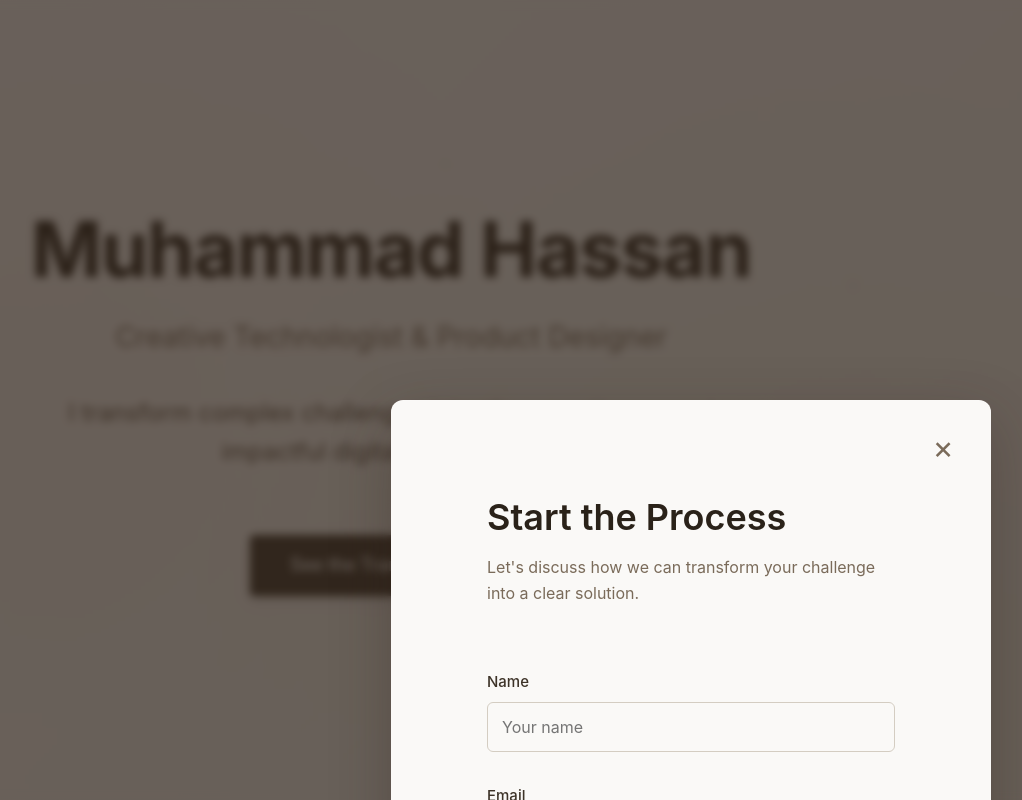
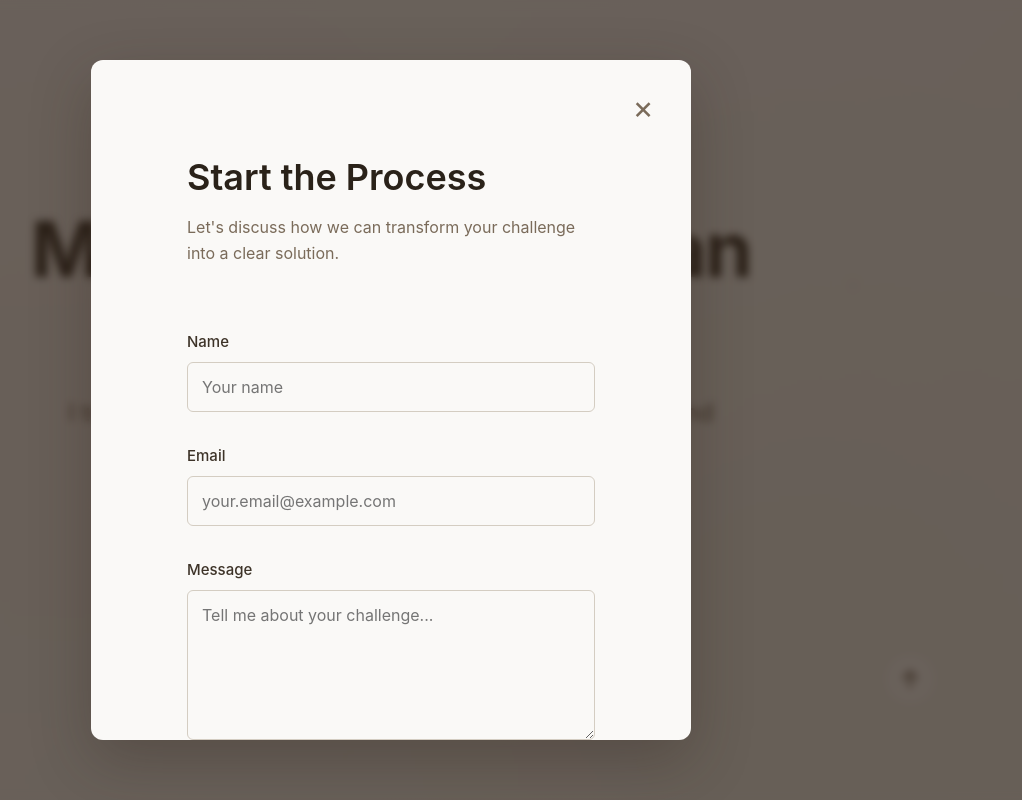
Before and after one commit to Mr-Hassan-Javaid/Hassan-Portfolio, a Next.js app: page / in a window 1280 px wide. Both pictures are taken after a click on the button "Start the Process". Shown: the top 800 px of the page, without its empty margins (249-1271 px from the left). Built offline with nearby package versions, Linux system fonts and the light colour scheme.

Commit message:
Email form update

```diff
--- a/components/EmailModal.module.css
+++ b/components/EmailModal.module.css
@@ -13,7 +13,6 @@
   position: fixed;
   top: 50%;
   left: 50%;
-  transform: translate(-50%, -50%);
   background-color: var(--color-earth-50);
   border-radius: 12px;
   padding: var(--spacing-xl);
--- a/components/EmailModal.tsx
+++ b/components/EmailModal.tsx
@@ -78,9 +78,9 @@ export default function EmailModal({ isOpen, onClose }: EmailModalProps) {
             onClick={onClose}
           />
           <motion.div
-            initial={{ opacity: 0, scale: 0.9 }}
-            animate={{ opacity: 1, scale: 1 }}
-            exit={{ opacity: 0, scale: 0.9 }}
+            initial={{ opacity: 0, scale: 0.9, x: "-50%", y: "-50%" }}
+            animate={{ opacity: 1, scale: 1, x: "-50%", y: "-50%" }}
+            exit={{ opacity: 0, scale: 0.9, x: "-50%", y: "-50%" }}
             transition={{ duration: 0.3 }}
             className={styles.modal}
           >
```
